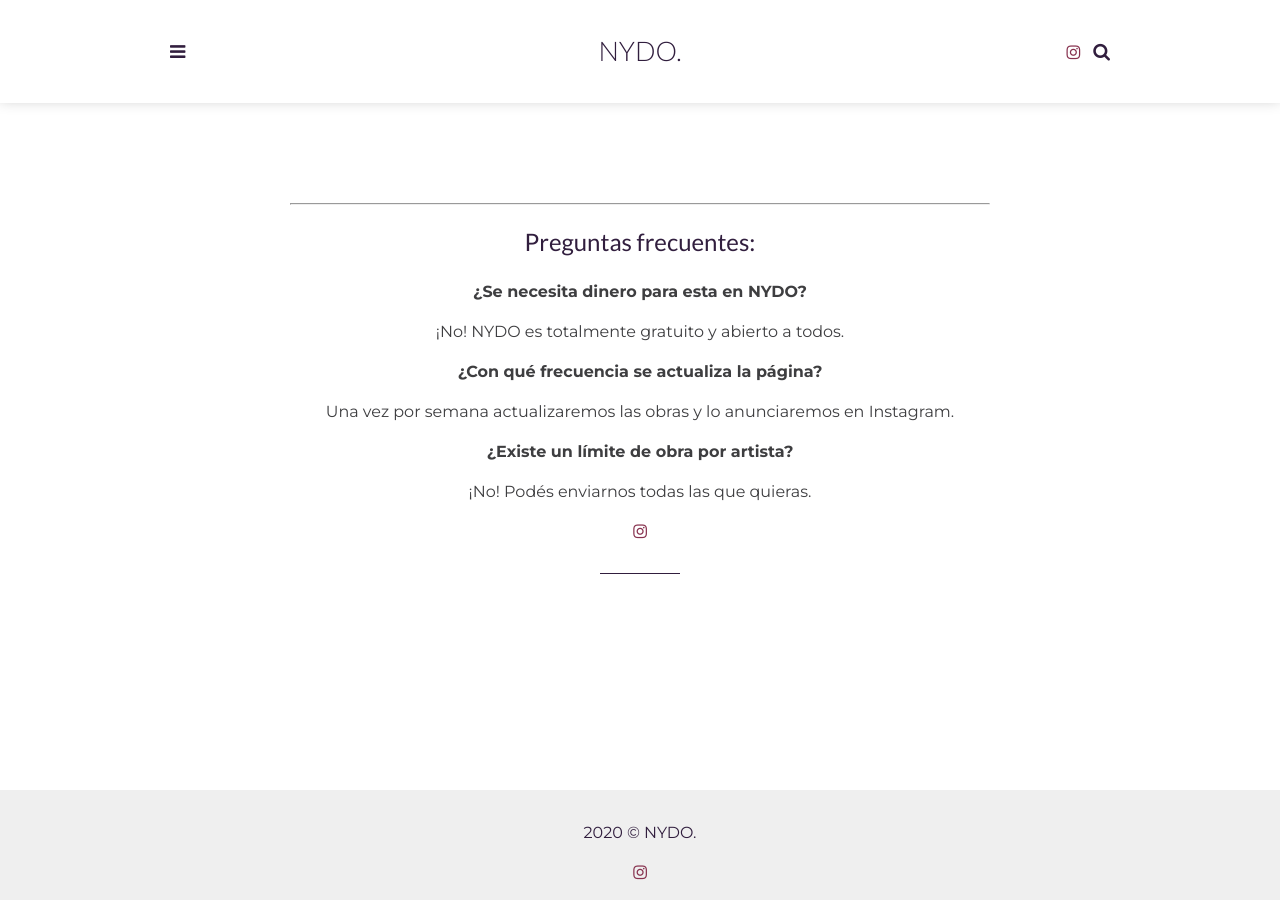
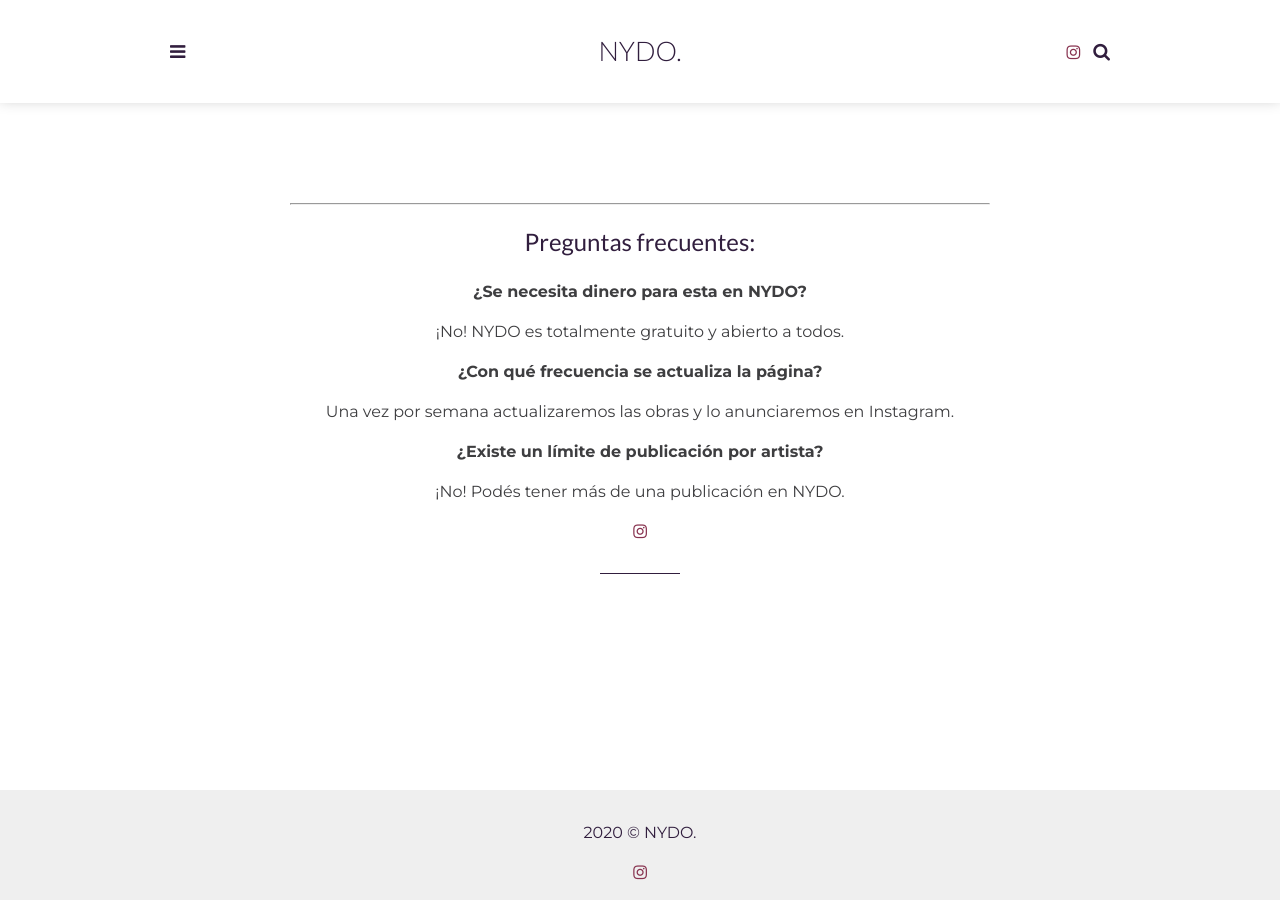
Before and after one commit to nydo/nydo.github.io, a Jekyll site: the page built from _pages/preguntas_frecuentes.html, in a window 1280 px wide. Built offline with Jekyll 4.4.1, drawn with Linux system fonts in a browser that asks for light colours.

Commit message:
Update preguntas_frecuentes.html

```diff
--- a/_pages/preguntas_frecuentes.html
+++ b/_pages/preguntas_frecuentes.html
@@ -13,8 +13,8 @@
       <p>¡No! NYDO es totalmente gratuito y abierto a todos.</p>
       <p><b>¿Con qué frecuencia se actualiza la página?</b></p>
       <p>Una vez por semana actualizaremos las obras y lo anunciaremos en Instagram.</p>
-      <p><b>¿Existe un límite de obra por artista?</b></p>
-      <p>¡No! Podés enviarnos todas las que quieras.</p>
+      <p><b>¿Existe un límite de publicación por artista?</b></p>
+      <p>¡No! Podés tener más de una publicación en NYDO.</p>
 
       <section class="about-body">
       <ul class="contact-list">
```
